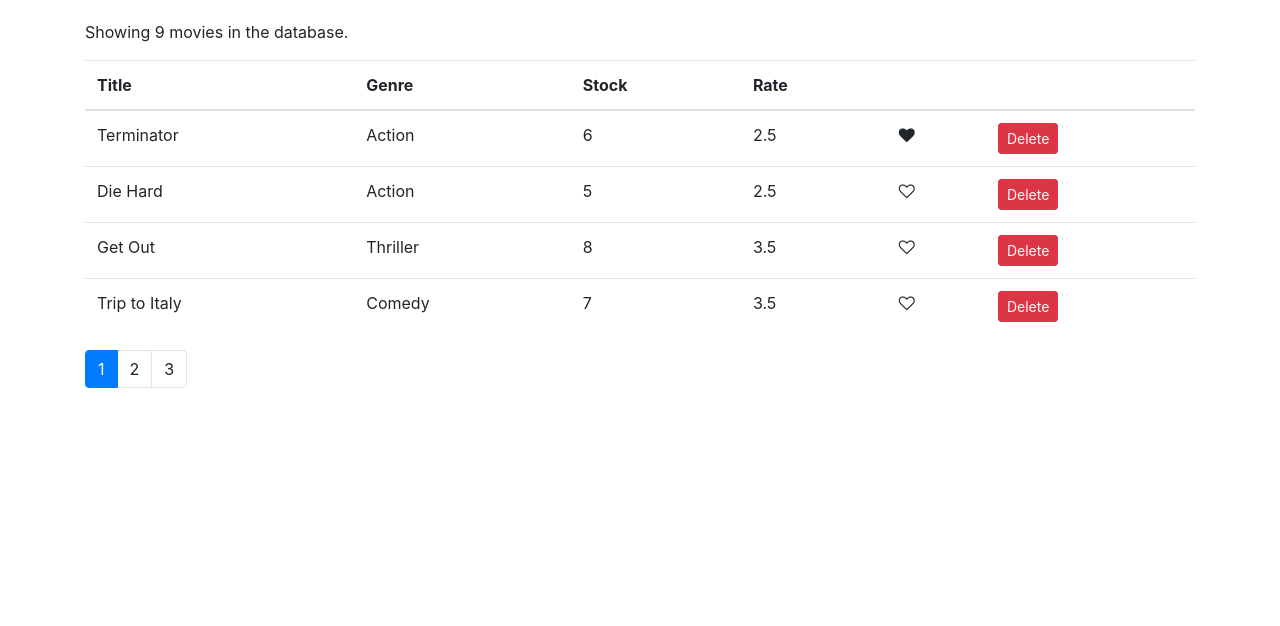
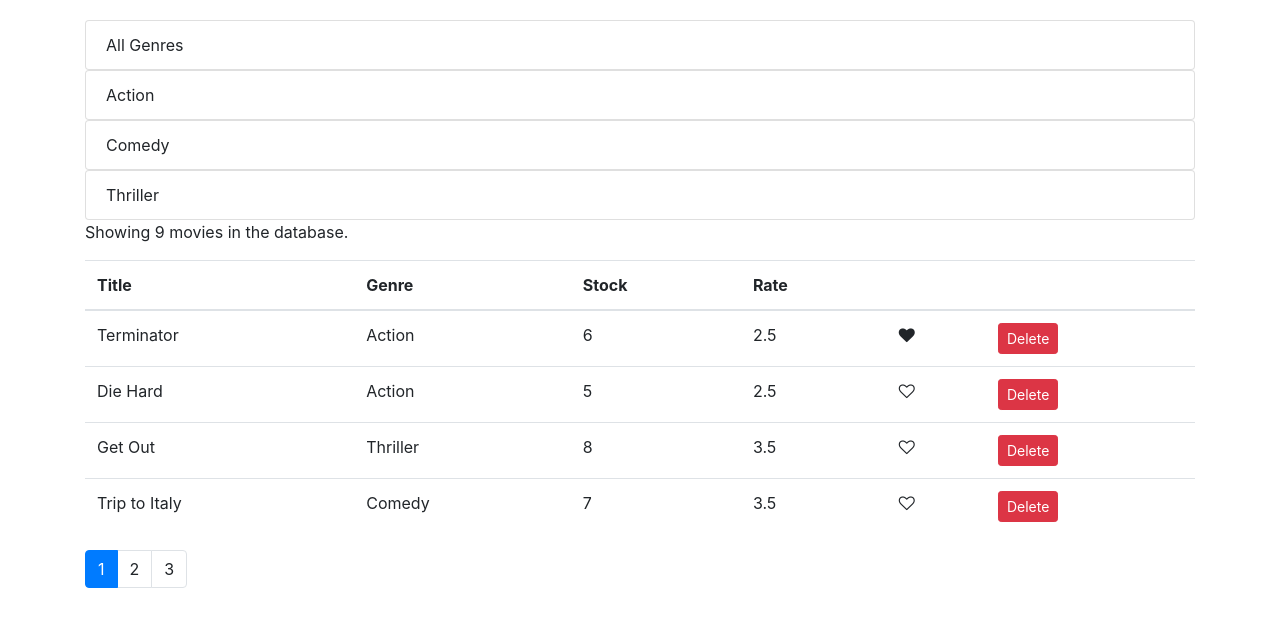
Before and after one commit to lcardoz/video-app-example, a React (Create React App) app: page / in a window 1280 px wide. Shown: the top 626 px of the page. Built offline with nearby package versions, Linux system fonts and the light colour scheme.

Commit message:
created Genres component, imported getGenres function and saved in state, mapped through genres to render on page

```diff
--- a/src/components/Movies.jsx
+++ b/src/components/Movies.jsx
@@ -1,6 +1,7 @@
 import React, { useState } from 'react';
 import Likes from './common/Likes';
 import Pagination from './common/Pagination';
+import Genres from './common/Genres';
 import { getMovies } from '../services/fakeMovieService';
 import { paginate } from '../utils/paginate';
 
@@ -40,6 +41,7 @@ const Movies = () => {
         <p>There are no movies in the database. </p>
       :
         <>
+          <Genres />
           <p>Showing {count} movies in the database.</p>
           <table className='table'>
             <thead>
--- /dev/null
+++ b/src/components/common/Genres.jsx
@@ -0,0 +1,32 @@
+import React, { useState } from 'react';
+import { getGenres } from '../../services/fakeGenreService';
+
+const Genres = () => {
+
+  const [genreData, setGenreData] = useState({
+    genres: getGenres(),
+  })
+
+  const {genres} = genreData;
+
+  return (
+    <>
+    <ul className="list-group">
+      <li className="list-group-item">All Genres</li>
+    </ul>
+    {genres.map(genre => (
+    <ul className="list-group">
+      <li
+        key={genre._id}
+        className="list-group-item"
+        // onClick={handleGenreClick}
+      >
+        {genre.name}
+      </li>
+    </ul>
+    ))}
+    </>
+  )
+}
+
+export default Genres;
```
